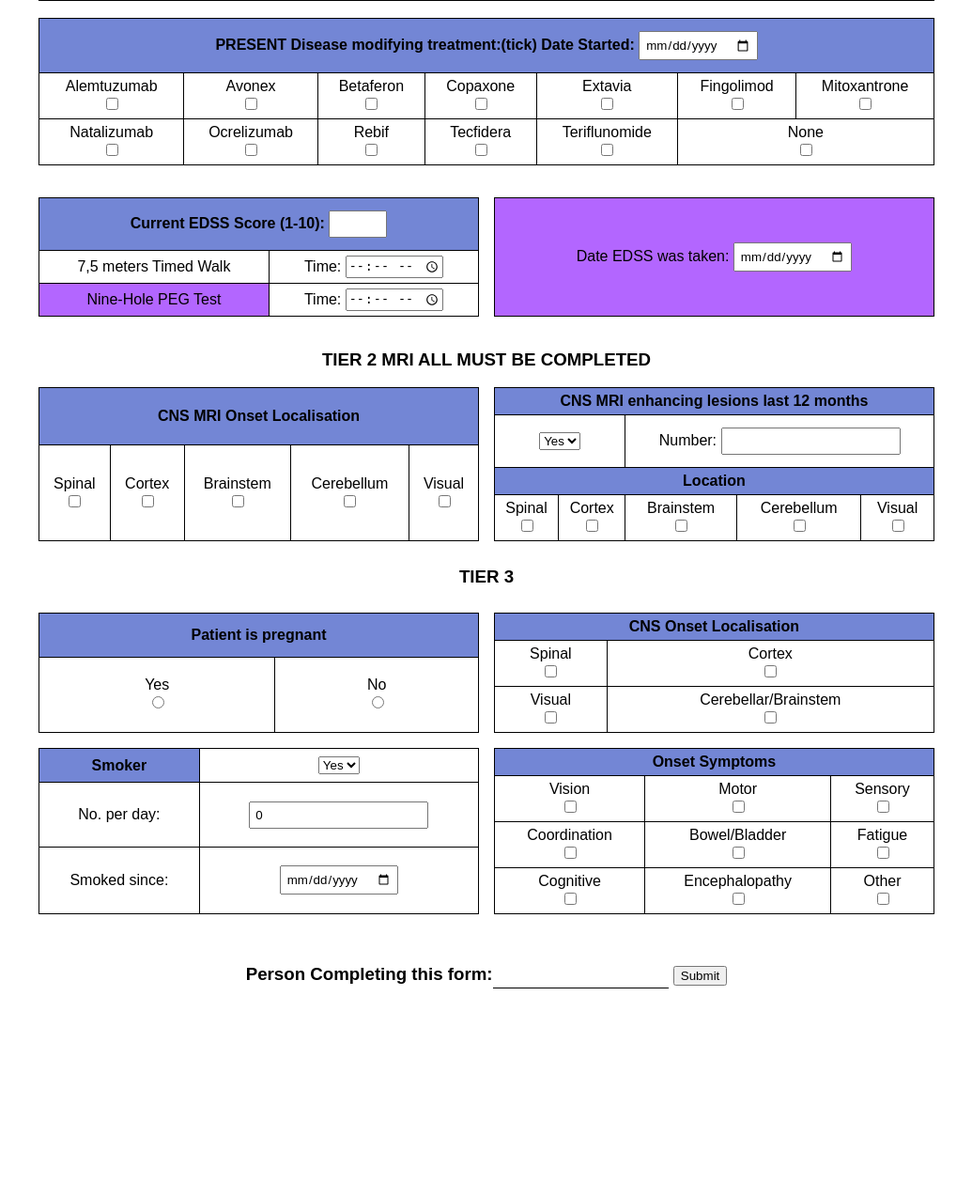
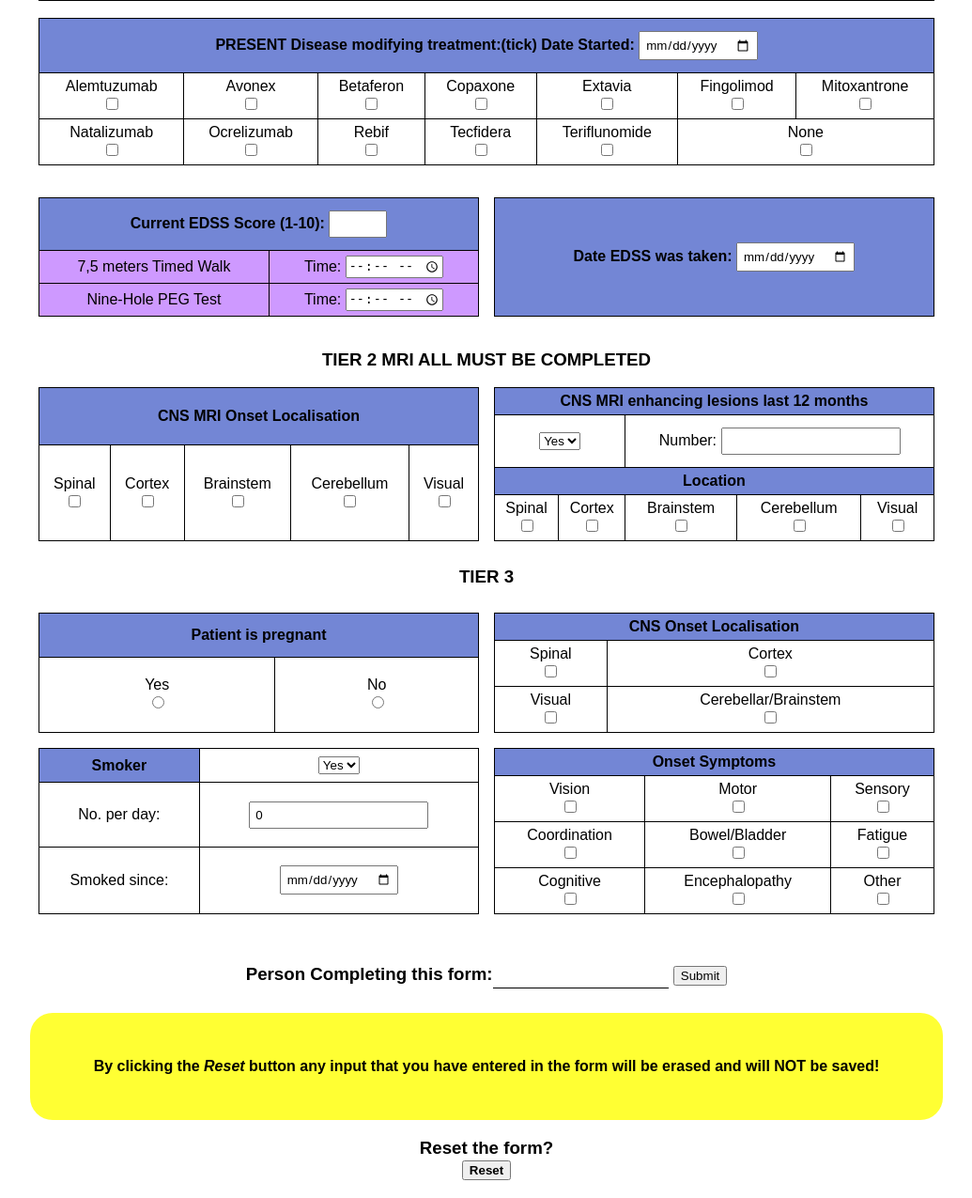
Before and after one commit to eliasvarelas/MSR, a PHP site: page /Multiple_Sclerosis_app.php?id=1 in a window 1280 px wide. Shown: the part 987-2262 px from the top of the page at 94% size, without its empty margins (122-1157 px from the left). Before the commit the page ends 2039 px from the top, so only its background shows below. Run offline with PHP 8.4, Linux system fonts and the light colour scheme; data that the repository does not hold is empty.

Commit message:
Added form reset, worked on patient removal function & existing patients css

```diff
--- a/mywork/Multiple_Sclerosis_app.php
+++ b/mywork/Multiple_Sclerosis_app.php
@@ -33,15 +33,18 @@ $patientNAME = $_GET["nm"]; // used to pass the pateint name directly in the for
         margin-left:1em;
         margin-right:0;
       }
-      @media (max-width: 40em){
+      @media (max-width: 600px){
         .split{
+          display: flex;
           flex-direction: column;
           flex-basis: 100%;
+          margin: 0 auto;
         }
         .split > * + * {
-          margin-left:1em;
-          margin-right:1em;
+          margin-left:0;
+          margin-right:0;
           margin-top: 1em;
+          flex-basis: 100%;
         }
       }
       .container{
@@ -59,7 +62,7 @@ $patientNAME = $_GET["nm"]; // used to pass the pateint name directly in the for
         border: 1px solid #ddd;
         padding: 16px;
         font-family: arial;
-        min-height:100%;      /* kinda helps, but not the ideal solution, maybe use ids */
+        min-height:100%;
         max-width: 100%;
         word-break: break-all;
       }
@@ -79,7 +82,7 @@ $patientNAME = $_GET["nm"]; // used to pass the pateint name directly in the for
         color: black;
         margin: auto;
       }
-      /* table positioning... in development */
+      /* table positioning */
       .header {
         background-color: #ffffff;
         text-align: left;
@@ -135,7 +138,23 @@ $patientNAME = $_GET["nm"]; // used to pass the pateint name directly in the for
         font-family: arial;
       }
       #purple{
-        background-color: #b366ff;
+        background-color: #ce99ff;
+      }
+      .note-wrapper{
+        display: block;
+        margin-top: 1em;
+        margin-left: 1em;
+        margin-right: 1em;
+        /* margin-bottom: 1em; */
+        padding-top: 2em;
+        padding-bottom: 2em;
+        text-align: center;
+        background-color: #ffff33;
+        border-radius: 24px;
+      }
+      .important{
+        font-weight: bold;
+        /* color: red; */
       }
   </style>
 </head>
@@ -316,11 +335,11 @@ $patientNAME = $_GET["nm"]; // used to pass the pateint name directly in the for
                 <th colspan="2">Current EDSS Score (1-10): <input type="number" min="1" max="10" name="eddsscore"required></th>
               </tr>
               <tr>
-                <td>7,5 meters Timed Walk</td>
-                <td>Time: <input type="time" name="edsstime"><br>
+                <td id="purple">7,5 meters Timed Walk</td>
+                <td id="purple">Time: <input type="time" name="edsstime"><br>
               </tr>
               <tr>
-                <td id="purple">Nine-Hole PEG Test</td><td>Time: <input type="time" name="edsstimePEG"></td>
+                <td id="purple">Nine-Hole PEG Test</td><td id="purple">Time: <input type="time" name="edsstimePEG"></td>
               </tr>
             </table>
           </div>
@@ -328,7 +347,7 @@ $patientNAME = $_GET["nm"]; // used to pass the pateint name directly in the for
           <div>
             <table> <!-- right hand side -->
               <tr>
-                <td id="purple" colspan="3"> Date EDSS was taken: <input type="date" name="EDSSdate" required></td>
+                <th colspan="3"> Date EDSS was taken: <input type="date" name="EDSSdate" required></th>
               </tr>
             </table>
           </div>
@@ -457,6 +476,12 @@ $patientNAME = $_GET["nm"]; // used to pass the pateint name directly in the for
   <br>
 
   <h3>Person Completing this form:<input type="text" name="signer" required> <input type="submit" name="Submit" value="Submit" id="subm"required> </h3>
+
+  <div class="note-wrapper">
+    <p><strong>By clicking the <i>Reset</i> button any input that you have entered in the form will be erased and will NOT be saved!</strong></p>
+  </div>
+  <h3> Reset the form? <br><input type="reset" name="resetform" id="resetbutton" class="important"></h3>
+
   </form>
 
   <script type="text/javascript"> // date validating client-side for pastStarted-pastEnded treatment
@@ -505,6 +530,16 @@ $patientNAME = $_GET["nm"]; // used to pass the pateint name directly in the for
       }
     }
   </script>
+  <script type="text/javascript">
+    document.getElementById('resetbutton').onclick = function resetForm() {
+      var rsbtn = confirm("Are you sure you want to erase the form?");
+      if (rsbtn == false) {
+        return false;
+      } else {
+        return true;
+      }
+    }
+  </script>
 
 </body>
 </html>
```
Also changed, not shown: mywork/Multiple_Sclerosis_app_gr.php (+38 -4 lines), mywork/patientinfo-bootstrap.php (+19 -19 lines), mywork/searching-bootstrap.php (+11 -9 lines), mywork/menu.php (line endings or trailing spaces).
